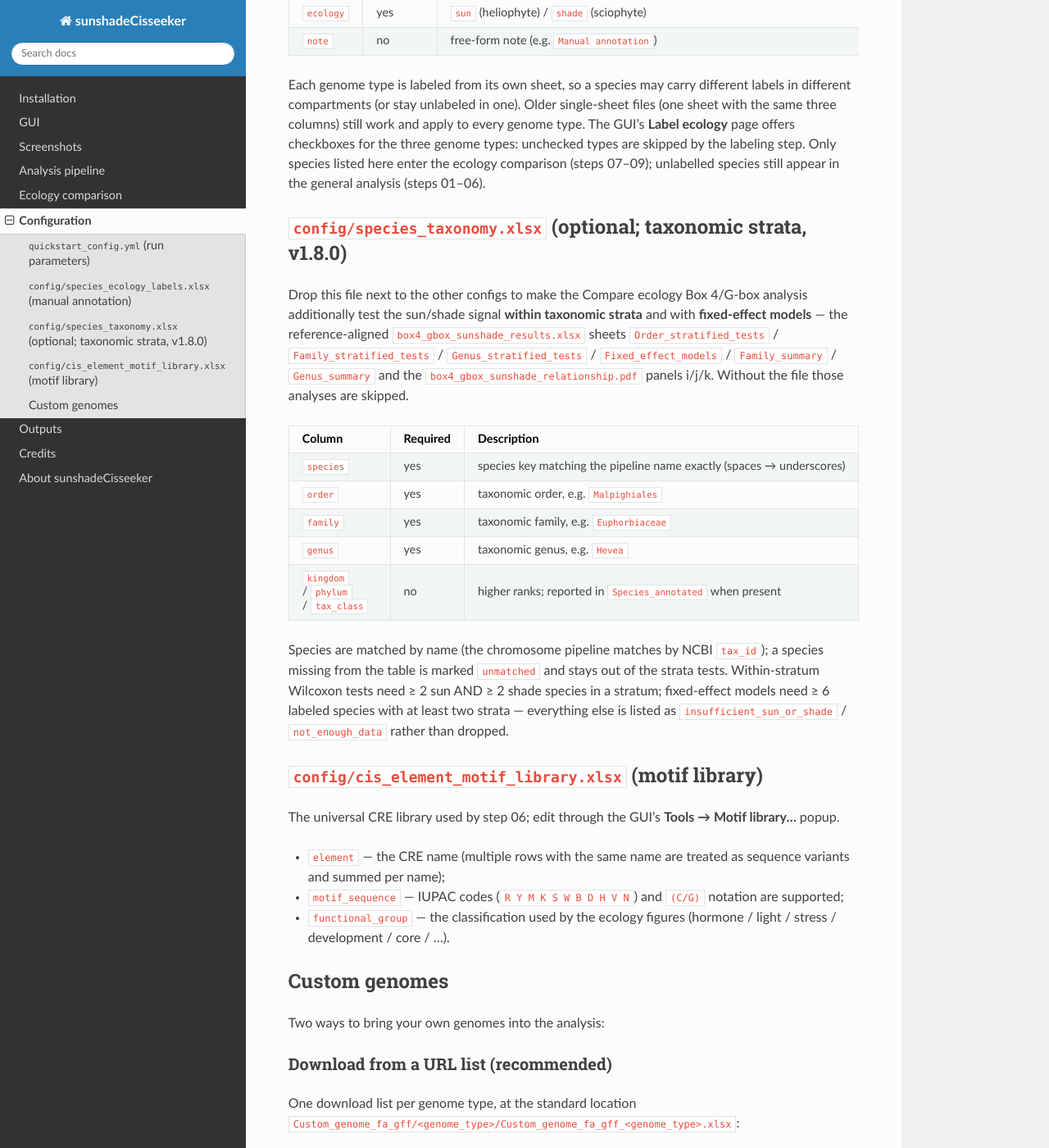
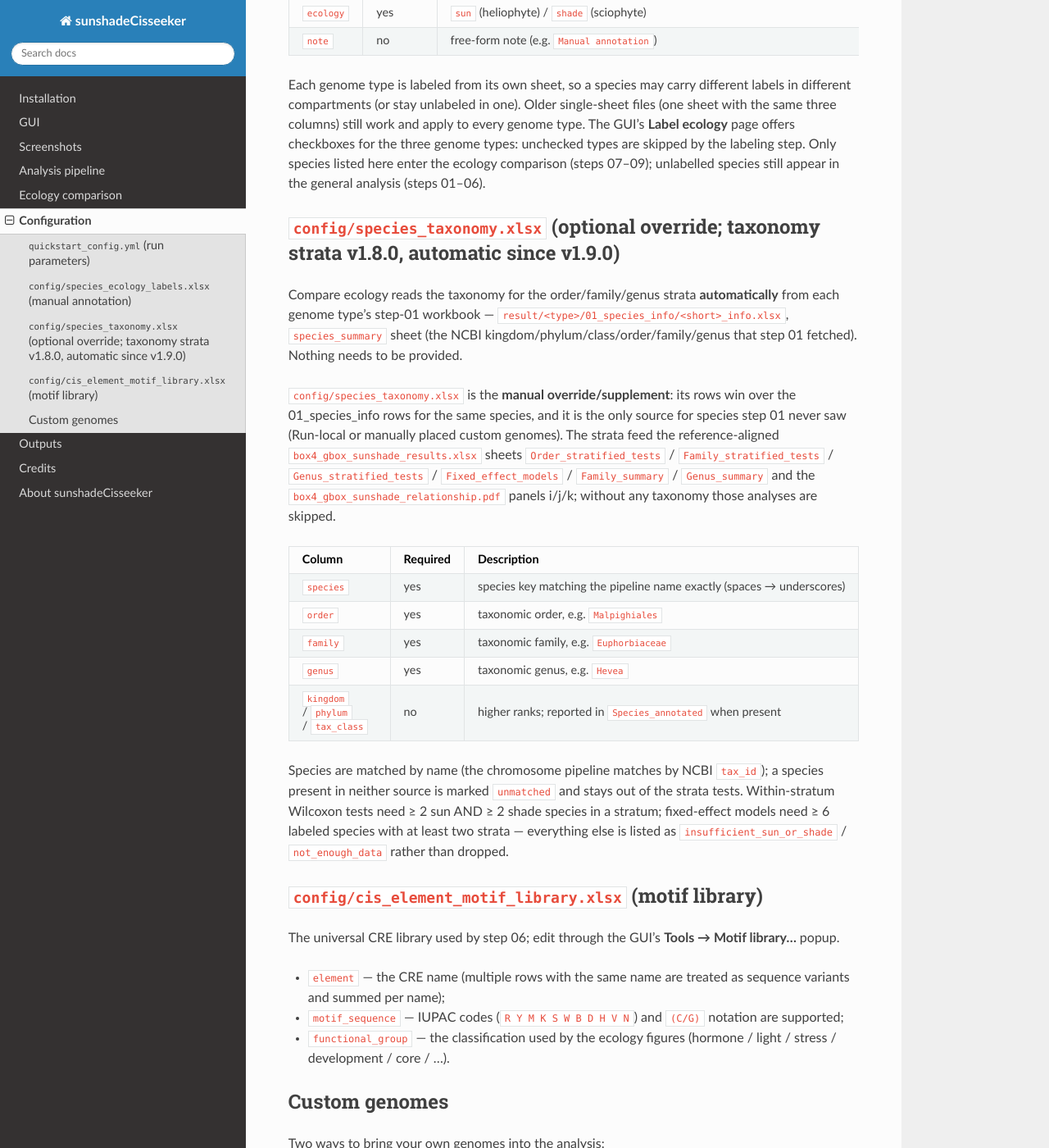
Before and after one commit to chenzhr23/sunshadeCisseeker-docs, a Sphinx documentation site: the page built from docs/content/Configuration.rst, in a window 1280 px wide and 1400 px high, scrolled down 1026 px. Shown: the whole window at 82% size. Built offline with Sphinx 7.4.7 and the Read the Docs theme 3.1.0, drawn with Linux system fonts in a browser that asks for light colours.

Commit message:
docs: v1.9.0 taxonomy strata auto-read from step-01 species info

```diff
--- a/docs/conf.py
+++ b/docs/conf.py
@@ -9,8 +9,8 @@ author = "sunshadeCisseeker developers"
 copyright = "2026, sunshadeCisseeker developers"
 
 # The short X.Y version and the full release version.
-version = "v1.8.0"
-release = "v1.8.0"
+version = "v1.9.0"
+release = "v1.9.0"
 
 extensions = [
     "sphinx.ext.autosectionlabel",
--- a/docs/content/About sunshadeCisseeker.rst
+++ b/docs/content/About sunshadeCisseeker.rst
@@ -4,7 +4,7 @@ About sunshadeCisseeker
 sunshadeCisseeker identifies, annotates and compares promoter
 cis-regulatory elements across sun / shade plants.
 
-The current release is **1.8.0**.
+The current release is **1.9.0**.
 
 Highlights
 ----------
--- a/docs/content/Configuration.rst
+++ b/docs/content/Configuration.rst
@@ -77,17 +77,24 @@ labeling step. Only species listed here enter the ecology comparison (steps
 07–09); unlabelled species still appear in the general analysis (steps
 01–06).
 
-``config/species_taxonomy.xlsx`` (optional; taxonomic strata, v1.8.0)
-----------------------------------------------------------------------
+``config/species_taxonomy.xlsx`` (optional override; taxonomy strata v1.8.0, automatic since v1.9.0)
+------------------------------------------------------------------------------------------------------
 
-Drop this file next to the other configs to make the Compare ecology
-Box 4/G-box analysis additionally test the sun/shade signal **within
-taxonomic strata** and with **fixed-effect models** — the reference-aligned
+Compare ecology reads the taxonomy for the order/family/genus strata
+**automatically** from each genome type's step-01 workbook —
+``result/<type>/01_species_info/<short>_info.xlsx``, ``species_summary``
+sheet (the NCBI kingdom/phylum/class/order/family/genus that step 01
+fetched). Nothing needs to be provided.
+
+``config/species_taxonomy.xlsx`` is the **manual override/supplement**: its
+rows win over the 01_species_info rows for the same species, and it is the
+only source for species step 01 never saw (Run-local or manually placed
+custom genomes). The strata feed the reference-aligned
 ``box4_gbox_sunshade_results.xlsx`` sheets ``Order_stratified_tests`` /
 ``Family_stratified_tests`` / ``Genus_stratified_tests`` /
 ``Fixed_effect_models`` / ``Family_summary`` / ``Genus_summary`` and the
-``box4_gbox_sunshade_relationship.pdf`` panels i/j/k. Without the file those
-analyses are skipped.
+``box4_gbox_sunshade_relationship.pdf`` panels i/j/k; without any taxonomy
+those analyses are skipped.
 
 .. list-table::
    :header-rows: 1
@@ -112,7 +119,7 @@ analyses are skipped.
      - higher ranks; reported in ``Species_annotated`` when present
 
 Species are matched by name (the chromosome pipeline matches by NCBI
-``tax_id``); a species missing from the table is marked ``unmatched`` and
+``tax_id``); a species present in neither source is marked ``unmatched`` and
 stays out of the strata tests. Within-stratum Wilcoxon tests need ≥ 2 sun
 AND ≥ 2 shade species in a stratum; fixed-effect models need ≥ 6 labeled
 species with at least two strata — everything else is listed as
--- a/docs/content/Outputs.rst
+++ b/docs/content/Outputs.rst
@@ -48,7 +48,7 @@ Ecology comparison outputs
    * - ``result/ecology_compare/09_figures/box4_gbox_ratio.pdf``
      - portrait A4 multi-panel figure for the light-response hypothesis (ratio distributions, count balance, ratio-bin composition/enrichment, concentrated bins, raw bin count difference, optional order/family-stratified tests)
    * - ``result/ecology_compare/08_statistics/box4_gbox_sunshade_results.xlsx`` (v1.8.0)
-     - reference-aligned Box 4/G-box × sun/shade workbook (same layout as the in-house chromosome pipeline's ``chromosome_promoter_Box4_Gbox_sunshade_results.xlsx``, one ``genome_type`` column added): ``Species_annotated`` / ``Label_summary`` / ``Ratio_bin_by_label`` / ``Ratio_bin_enrichment`` / ``Concentrated_ratio_bins`` / ``Relationship_tests`` / ``Order_stratified_tests`` / ``Family_stratified_tests`` / ``Genus_stratified_tests`` / ``Fixed_effect_models`` / ``Family_summary`` / ``Genus_summary`` / ``Input_audit``
+     - reference-aligned Box 4/G-box × sun/shade workbook (same layout as the in-house chromosome pipeline's ``chromosome_promoter_Box4_Gbox_sunshade_results.xlsx``, one ``genome_type`` column added): ``Species_annotated`` / ``Label_summary`` / ``Ratio_bin_by_label`` / ``Ratio_bin_enrichment`` / ``Concentrated_ratio_bins`` / ``Relationship_tests`` / ``Order_stratified_tests`` / ``Family_stratified_tests`` / ``Genus_stratified_tests`` / ``Fixed_effect_models`` / ``Family_summary`` / ``Genus_summary`` / ``Input_audit``. The taxonomy ranks come automatically from each type's ``01_species_info`` workbook (v1.9.0); ``config/species_taxonomy.xlsx`` optionally overrides per species
    * - ``result/ecology_compare/08_statistics/box4_gbox_sunshade_species_annotated.tsv`` (v1.8.0)
      - the annotated species table (Box 4 / G-box counts, ratio, ratio bin + sun/shade label + taxonomy ranks) as a flat TSV
    * - ``result/ecology_compare/09_figures/box4_gbox_sunshade_relationship.pdf`` (v1.8.0)
```
Also changed, not shown: docs/content/Changelog.rst (+19 -0 lines), docs/content/Ecology comparison.rst (+13 -8 lines), docs/_static/screenshots/06-compare-ecology.png.
